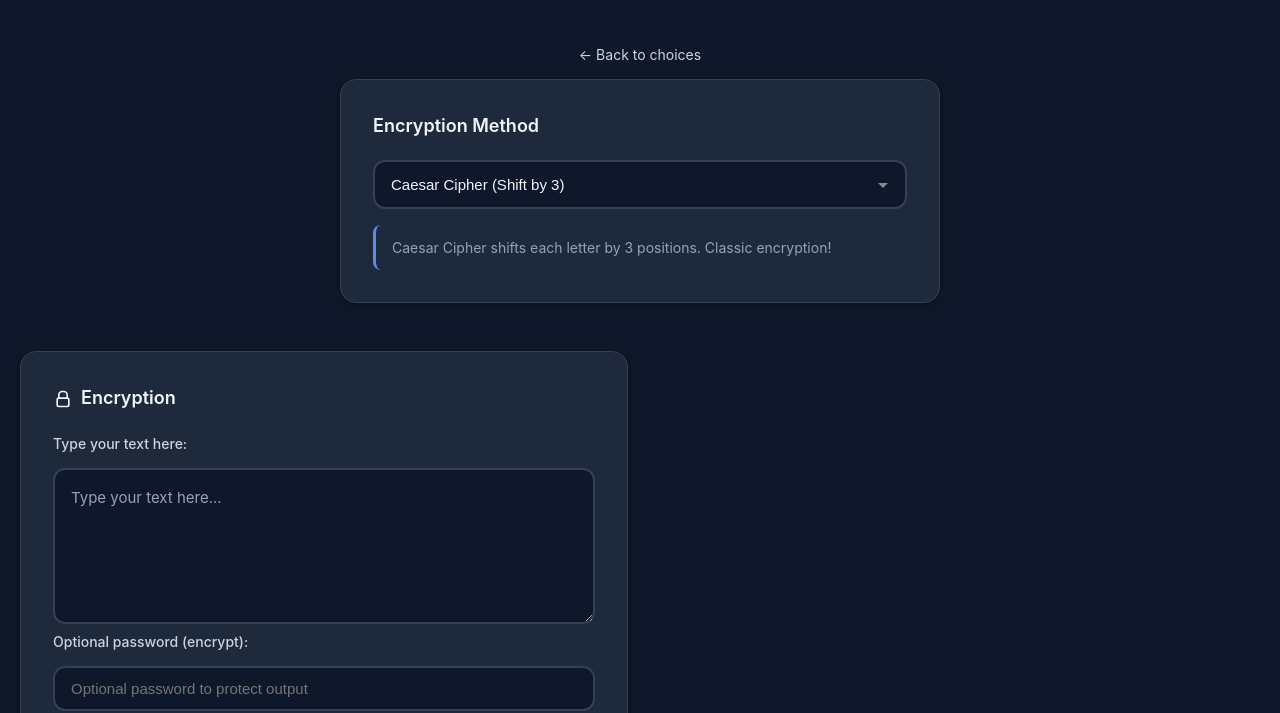
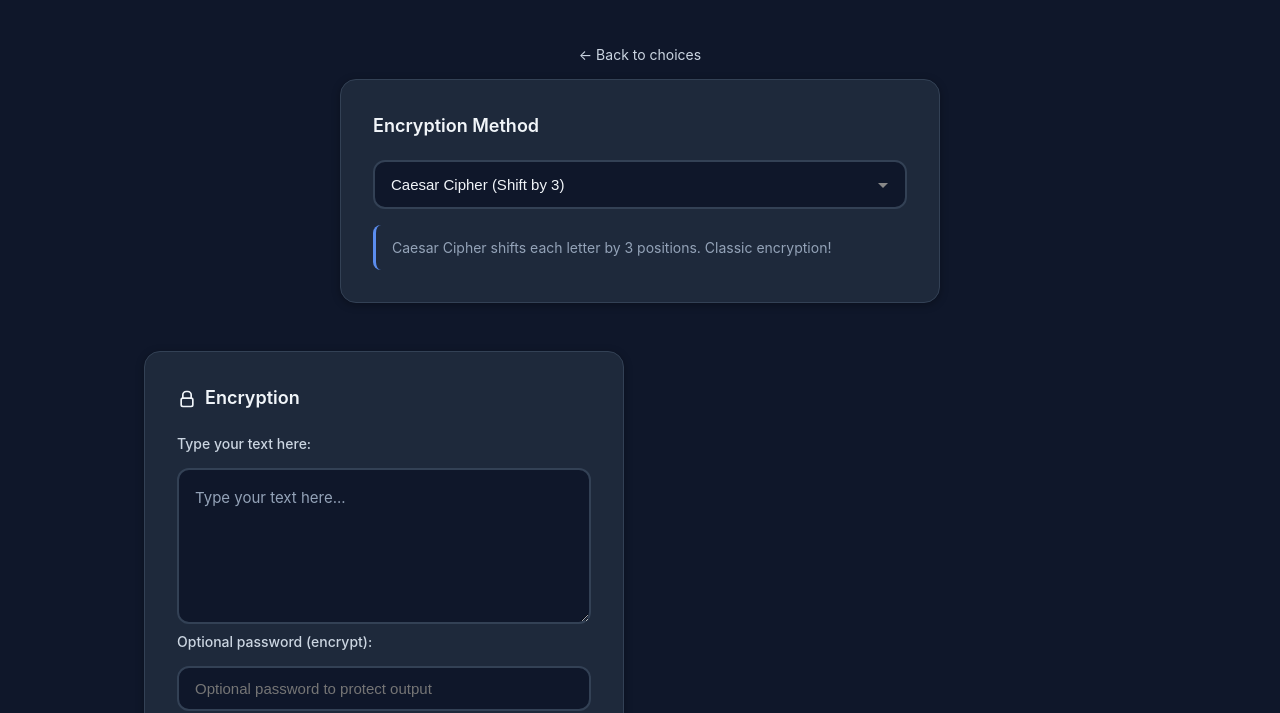
Before and after one commit to Wr3ckage7719/encryption-decryption-app, a website: page public/index.html in a window 1280 px wide. Both pictures are taken after a click on the button "Encrypt text". Shown: the part 87-800 px from the top of the page. Drawn offline with Linux system fonts and the light colour scheme.

Commit message:
Center cards: constrain grid columns and set card max-widths

```diff
--- a/public/styles.css
+++ b/public/styles.css
@@ -63,13 +63,23 @@ body {
 
 .cards-container {
     display: grid;
-    grid-template-columns: 1fr 1fr;
-    gap: 24px;
+    /* two columns constrained to reasonable card widths and centered */
+    grid-template-columns: repeat(2, minmax(320px, 480px));
+    gap: 32px;
     justify-content: center;
+    margin: 0 auto;
+    align-items: start;
 }
 
 .side-card {
     width: 100%;
+    max-width: 480px;
+    margin: 0 auto;
+}
+
+.card {
+    /* ensure cards don't expand beyond their column */
+    box-sizing: border-box;
 }
 
 /* Landing selector styles */
```
